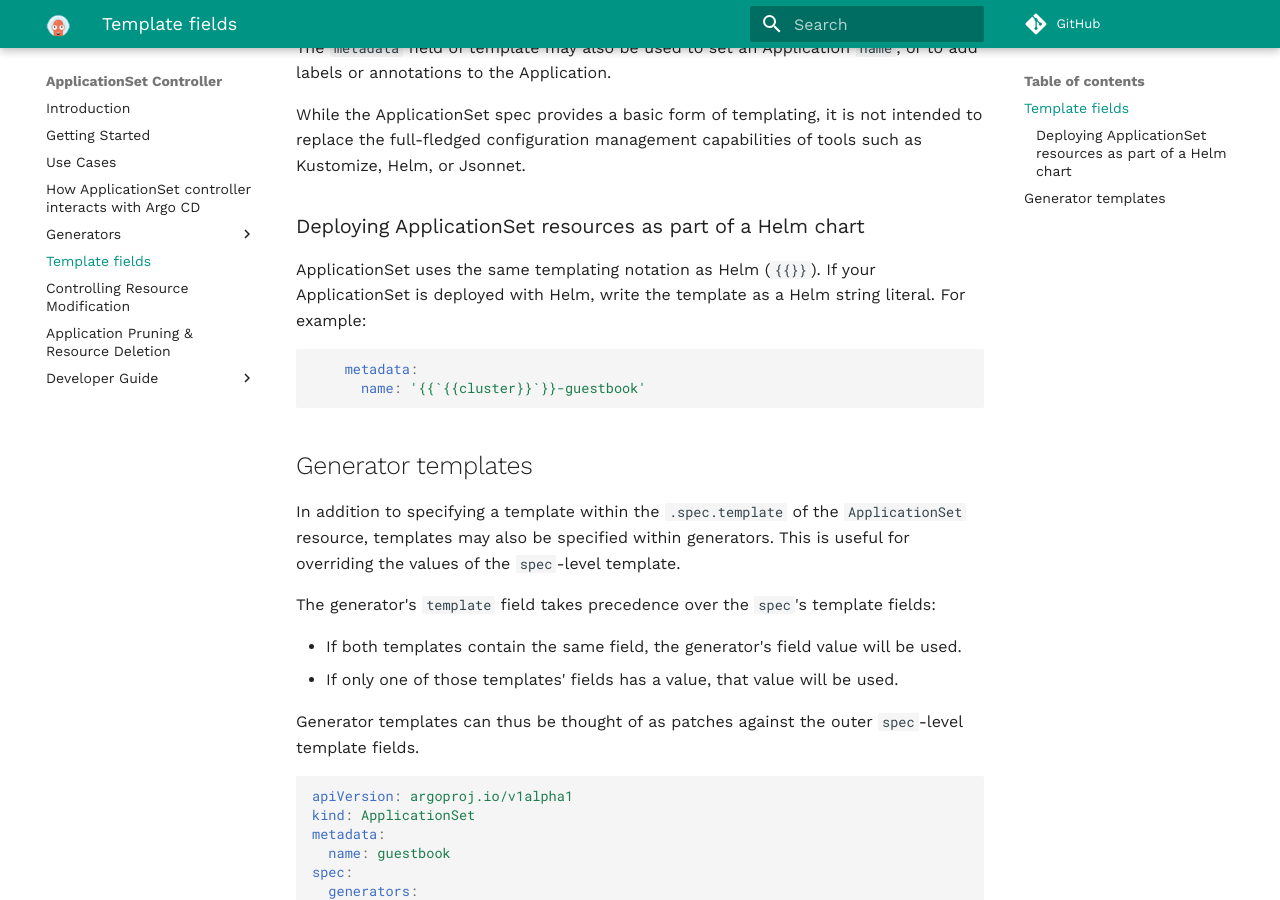
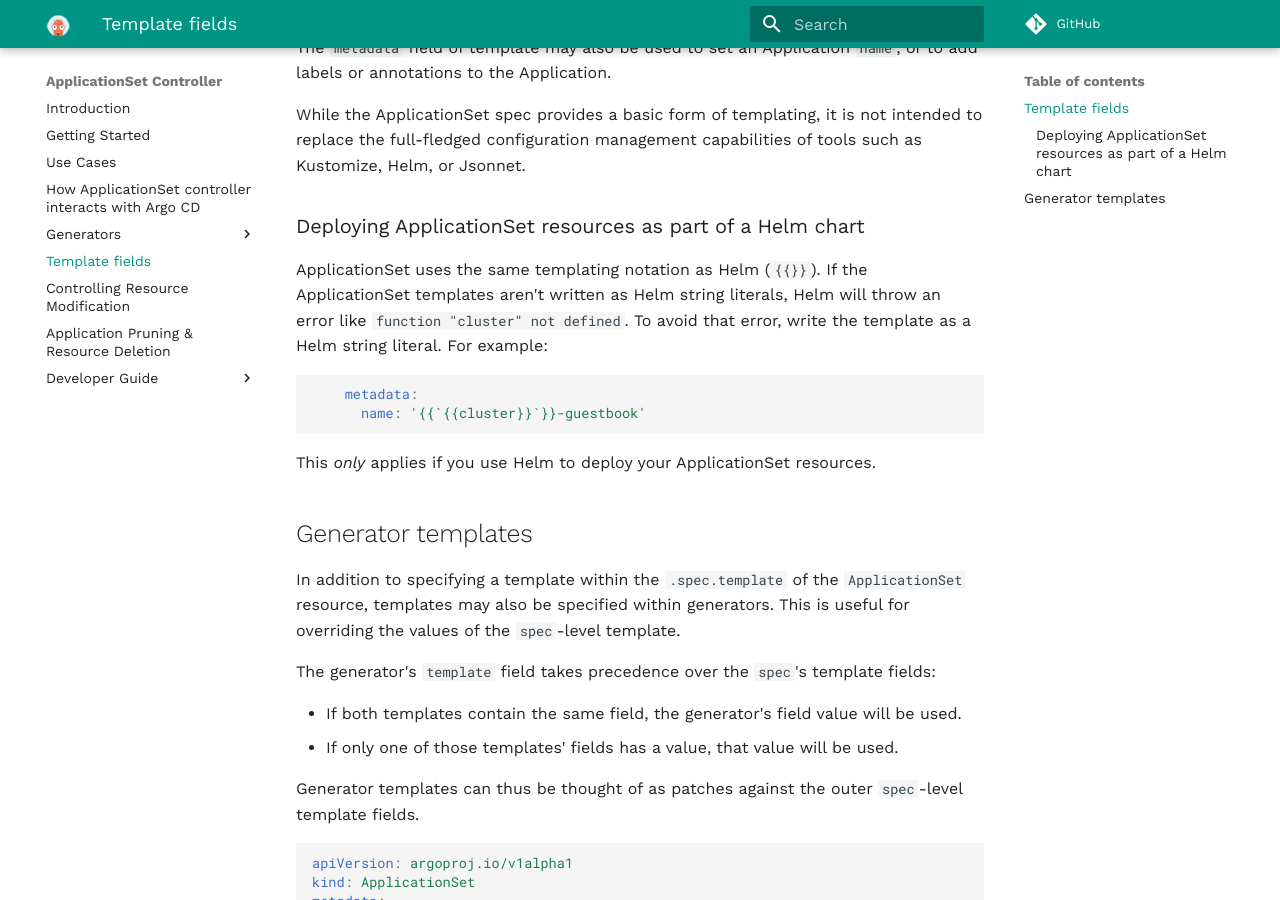
Before and after one commit to argoproj/applicationset, an MkDocs documentation site: the page built from docs/Template.md, in a window 1280 px wide and 900 px high, scrolled down 1394 px. Built offline with MkDocs 1.6.1 and Material for MkDocs 9.7.7, drawn with Linux system fonts in a browser that asks for light colours; comment, search, counter and statistics services are not loaded.

Commit message:
docs: more clarification
Signed-off-by: Michael Crenshaw <michael@crenshaw.dev>

````diff
--- a/docs/Template.md
+++ b/docs/Template.md
@@ -45,13 +45,16 @@ While the ApplicationSet spec provides a basic form of templating, it is not int
 
 ### Deploying ApplicationSet resources as part of a Helm chart
 
-ApplicationSet uses the same templating notation as Helm (`{{}}`). If your ApplicationSet is deployed with Helm, write the
+ApplicationSet uses the same templating notation as Helm (`{{}}`). If the ApplicationSet templates aren't written as
+Helm string literals, Helm will throw an error like `function "cluster" not defined`. To avoid that error, write the
 template as a Helm string literal. For example:
 
 ```yaml
     metadata:
       name: '{{`{{cluster}}`}}-guestbook'
 ```
+
+This _only_ applies if you use Helm to deploy your ApplicationSet resources.
 
 ## Generator templates
 
````
